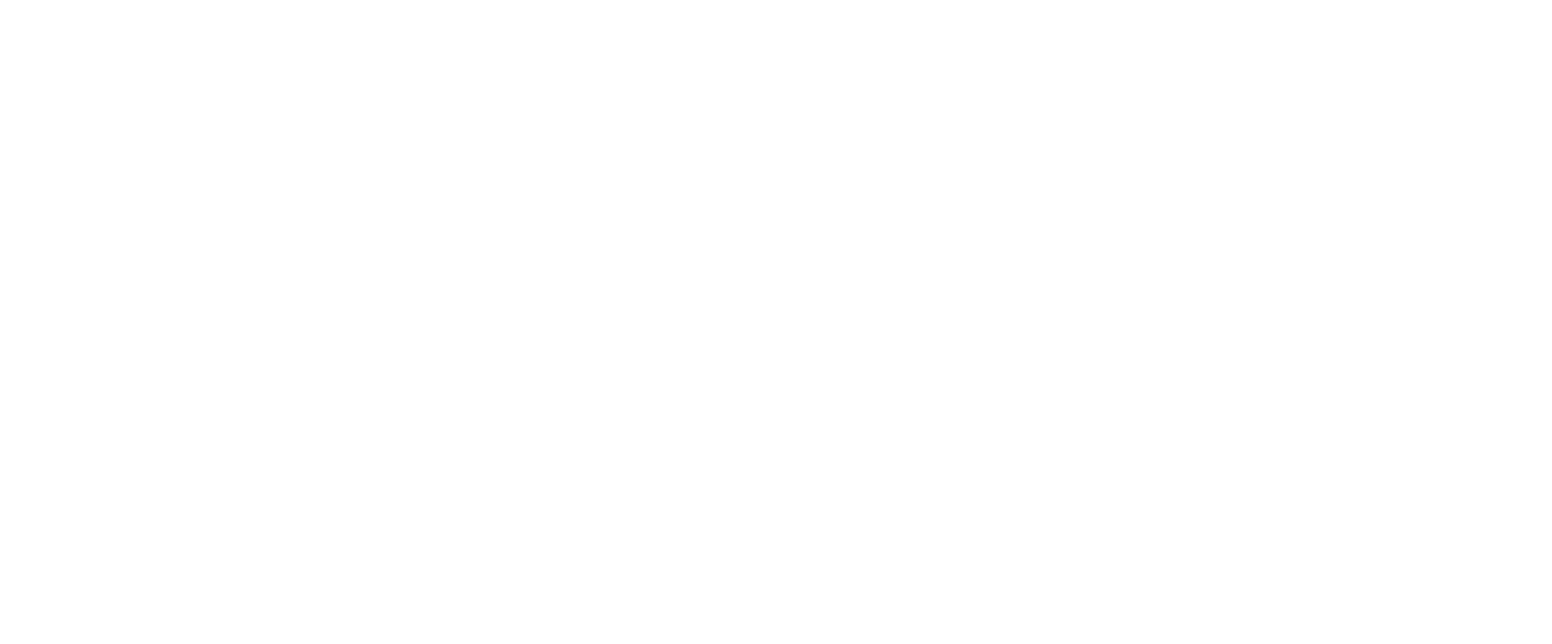
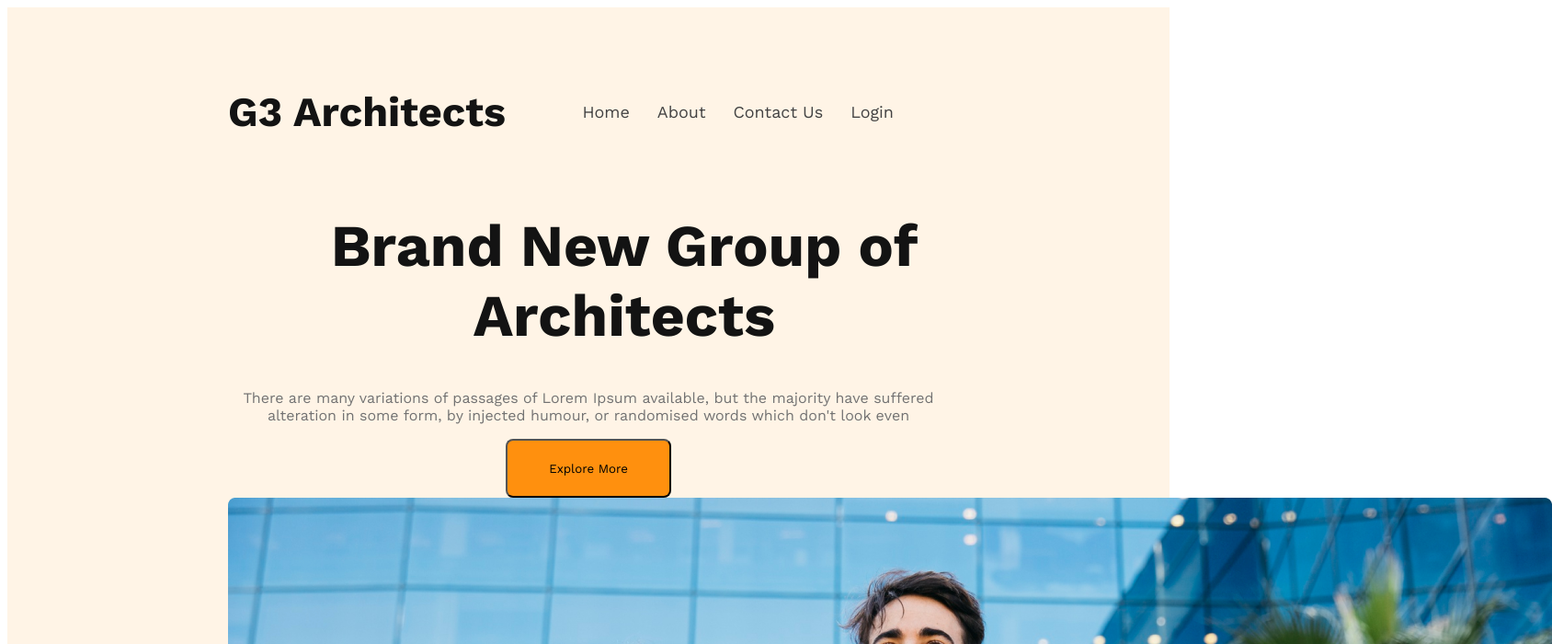
Before and after one commit to jakib462/g3-architects-website, a plain HTML site: page index.html in a window 1280 px wide. Shown: the top 700 px of the page at 92% size, 1688 px wide, since content can reach past the window. Drawn offline with nearby package versions, Linux system fonts and the light colour scheme.

Commit message:
banner content added

```diff
--- a/index.html
+++ b/index.html
@@ -5,10 +5,29 @@
     <meta name="viewport" content="width=device-width, initial-scale=1.0">
     <title>g3-architects-website</title>
     <link rel="stylesheet" href="style.css">
+    <link rel="preconnect" href="https://fonts.googleapis.com">
+    <link rel="preconnect" href="https://fonts.gstatic.com" crossorigin>
+    <link href="https://fonts.googleapis.com/css2?family=Work+Sans:wght@400;700&display=swap" rel="stylesheet">
 </head>
 <body>
     <header>
-
+         <nav class="navbar">
+            <h1 class="navbar-title">G3 Architects</h1>
+            <ul>
+                <li><a href="">Home</a></li>
+                <li><a href="">About</a></li>
+                <li><a href="">Contact Us</a></li>
+                <li><a href="">Login</a></li>
+            </ul>
+         </nav>
+         <div class="banner">
+            <div class="banner-contant">
+                <h1 class="banner-title">Brand New Group of Architects</h1>
+                <p class="banner-description">There are many variations of passages of Lorem Ipsum available, but the majority have suffered alteration in some form, by injected humour, or randomised words which don't look even</p>
+                <button class="btn-primary">Explore More</button>
+            </div>
+            <img src="images/banner.png" alt="">
+         </div>
     </header>
     <main>
 
--- a/style.css
+++ b/style.css
@@ -0,0 +1,54 @@
+*{
+    font-family: 'Work Sans', sans-serif;
+}
+header{
+    background-color: rgba(255, 144, 14, 0.10);
+    padding: 50px 240px;
+}
+nav{
+    display: flex;
+    justify-content: space-between;
+    align-items: center;
+}
+.navbar-title{
+    color: #131313;
+    font-size: 45px;
+    font-weight: 700;
+}
+nav >ul{
+    display: flex;
+    list-style: none;
+    margin-right: 30px;
+}
+nav li{
+    margin-right: 30px;
+}
+
+nav li a{
+    text-decoration: none;
+    color: #424242;
+    font-size: 18px;
+    font-weight: 500;
+}
+.banner-title{
+    width: 862px;
+    color: #131313;
+    font-size: 64px;
+    font-weight: 700;
+}
+.banner-description{
+    color: #727272;
+    font-size: 16px;
+    font-weight: 400;
+}
+.btn-primary{
+    width: 180px;
+    height: 64px;
+    border-radius: 8px;
+    background: #FF900E;
+}
+.banner-contant{
+    text-align: center;
+    max-width: 800px;
+    margin: 0 auto;
+}
```
